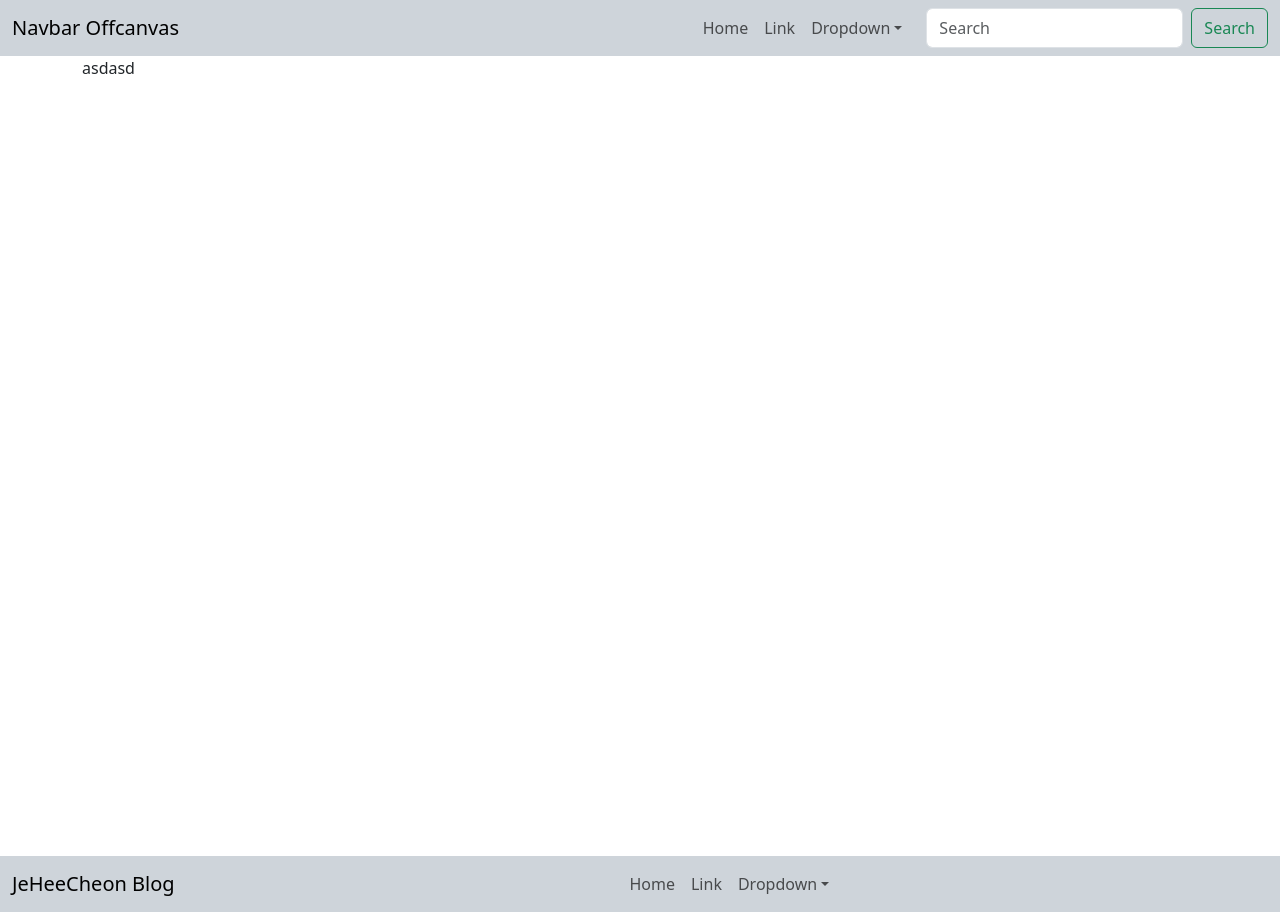
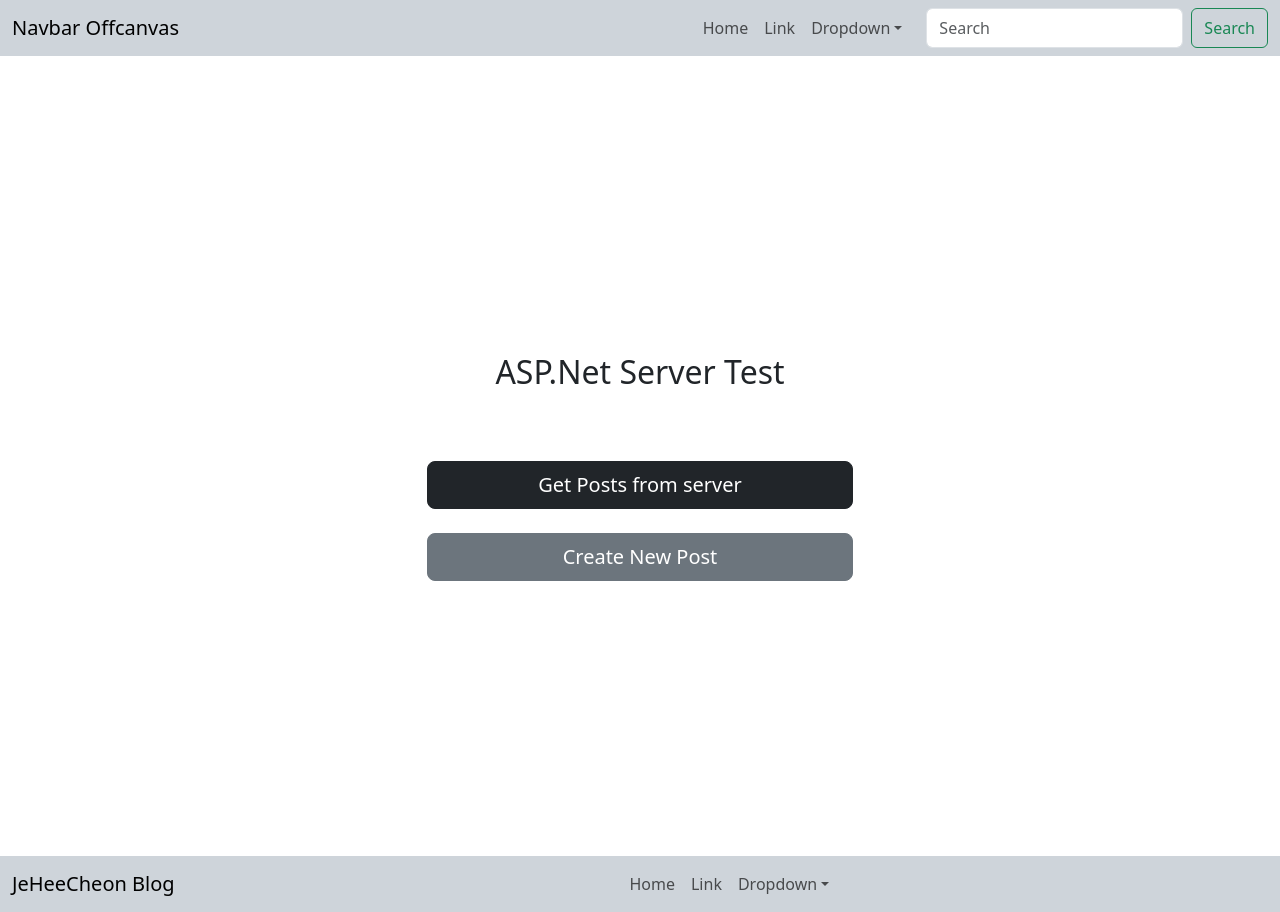
Before and after one commit to jeheecheon/jeheecheon, a React (Create React App) app in the folder src/react-client/: page / in a window 1280 px wide. Built offline with nearby package versions, Linux system fonts and the light colour scheme.

Commit message:
react에 Routes 적용

```diff
--- a/src/react-client/src/App.tsx
+++ b/src/react-client/src/App.tsx
@@ -1,9 +1,13 @@
+import { Route, Routes } from "react-router-dom";
 import MainLayout from "./layouts/MainLayout";
+import Home from "./pages/Home";
 
 export default function App() {
   return (
-    <>
-      <MainLayout />
-    </>
+    <MainLayout>
+      <Routes>
+        <Route path="/" element={<Home />}/>
+      </Routes>
+    </MainLayout>
   );
 }
--- a/src/react-client/src/components/PostCreateForm.tsx
+++ b/src/react-client/src/components/PostCreateForm.tsx
@@ -1,6 +1,6 @@
 import React, { useState, ChangeEvent } from 'react'
 import Constants from '../utils/Constants'
-import { Post } from '../App2';
+import { Post } from '../pages/Home';
 
 interface Props {
   onPostCreated: (createdPost: Post | null) => void;
--- a/src/react-client/src/components/PostUpdateForm.tsx
+++ b/src/react-client/src/components/PostUpdateForm.tsx
@@ -1,6 +1,6 @@
 import React, { useState, ChangeEvent } from 'react'
 import Constants from '../utils/Constants'
-import { Post } from '../App2';
+import { Post } from '../pages/Home';
 
 interface Props {
   onPostUpdated: (createdPost: Post | null) => void;
--- a/src/react-client/src/layouts/MainLayout.tsx
+++ b/src/react-client/src/layouts/MainLayout.tsx
@@ -1,9 +1,10 @@
 import NavBar from './NavBar';
 import Footer from './Footer';
 import { Container } from 'react-bootstrap';
+import { ReactNode } from 'react';
 
 
-export default function MainLayout() {
+export default function MainLayout({children}: {children: ReactNode}) {
   return (
     <>
       <Container fluid className='m-0 p-0'>
@@ -11,7 +12,7 @@ export default function MainLayout() {
 
         <div className='min-vh-100'>
           <Container fluid="md">
-            asdasd
+            {children}
           </Container>
         </div>
 
```
Also changed, not shown: src/react-client/src/pages/Home/index.tsx (renamed from src/react-client/src/App2.tsx, +5 -4 lines).
